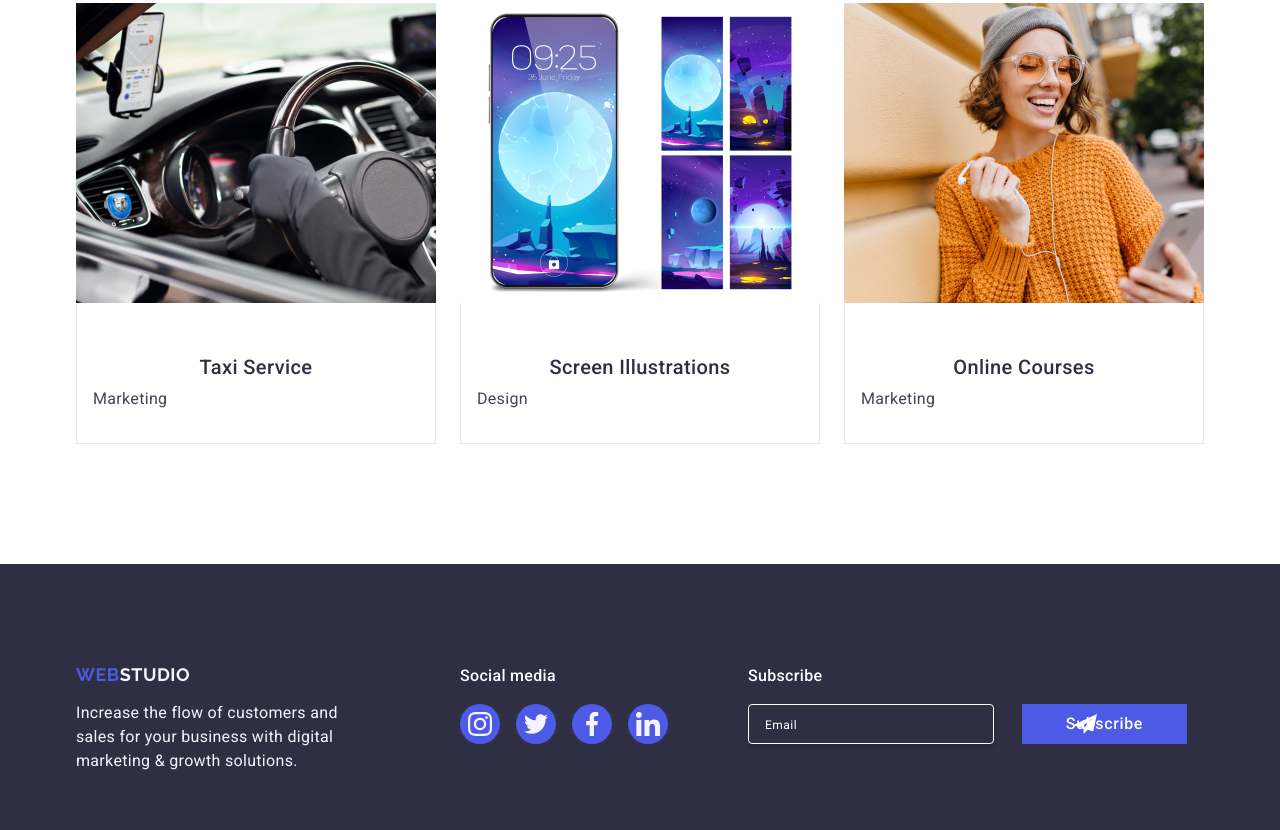
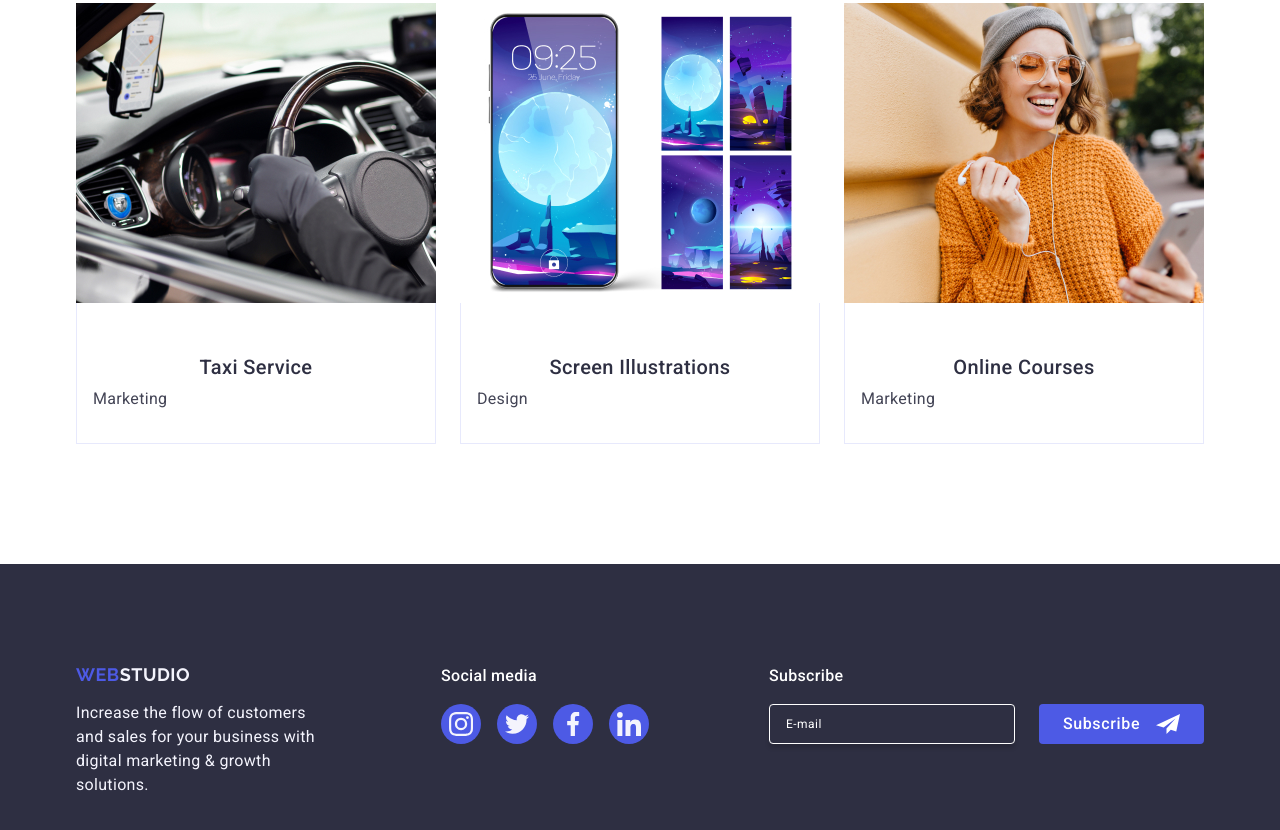
Before and after one commit to SerhiyVorona/goit-markup-hw-05, a plain HTML site: page index.html in a window 1280 px wide. Shown: the part 2788-3618 px from the top of the page. Drawn offline with nearby package versions, Linux system fonts and the light colour scheme.

Commit message:
0.2
footer fix

```diff
--- a/css/styles.css
+++ b/css/styles.css
@@ -486,6 +486,10 @@
         max-width: 264px;
     }
 
+    .social-media-footer {
+        margin-right: 120px;
+    }
+
     .sm-bottom-p {
         color: #FFF;
         font-family: Roboto;
@@ -530,8 +534,14 @@
         fill: #f4f4fd;
     }
 
-    .subscribe-section {
-        margin-left: 80px;
+    .footer-form {
+        display: flex;
+        gap: 24px;
+    }
+
+    .footer-form-label {
+        display: inline-flex;
+        gap: 24px;
     }
 
     .subscribe-header {
@@ -552,50 +562,46 @@
     .subscribe-email {
         width: 246px;
         height: 40px;
+        border: 1px solid #ffffff;
         background-color: transparent;
+        font-size: 12px;
+        line-height: 2;
+        letter-spacing: 0.04em;
         border-radius: 4px;
-        border: 1px solid var(--WHITE, #FFF);
         box-shadow: 0px 4px 4px 0px rgba(0, 0, 0, 0.15);
-        padding-top: 8px;
-        padding-bottom: 8px;
         padding-left: 16px;
+        color: #ffffff;
     }
 
     .subscribe-email::placeholder {
-        color: var(--WHITE, #FFF);
-        font-family: Roboto;
-        font-size: 12px;
-        font-style: normal;
-        font-weight: 400;
-        line-height: 24px;
-        /* 200% */
-        letter-spacing: 0.48px;
+        color: #ffffff;
     }
 
     .subscribe-btn {
-        width: 165px;
+        min-width: 165px;
         height: 40px;
-        margin-left: 24px;
-        background: #4D5AE5;
-        padding: 8px 24px;
-        color: #FFF;
-        text-align: center;
-        /* Button Text */
+        display: flex;
+        justify-content: center;
+        align-items: center;
         font-family: Roboto;
         font-size: 16px;
-        font-style: normal;
         font-weight: 500;
-        line-height: 24px;
-        /* 150% */
-        letter-spacing: 0.64px;
-        border: 4px;
+        line-height: 1.5;
+        letter-spacing: 0.04em;
+        color: #ffffff;
+        cursor: pointer;
+        background-color: #4D5AE5;
+        border: none;
+        border-radius: 4px;
     }
 
     .subscribe-icon {
-        position: absolute;
+        margin-left: 16px;
+        /*position: absolute;
         top: 148px;
         right: 183px;
         bottom: 140px;
+        left: 1223px;*/
     }
 
     .backdrop {
--- a/index.html
+++ b/index.html
@@ -403,12 +403,18 @@
                 </ul>
             </div>
             <div class="subscribe-section">
+
                 <p class="subscribe-header">Subscribe</p>
-                <input type="email" class="subscribe-email" name="subscribe email" placeholder="Email">
-                <button class="subscribe-btn">Subscribe</button>
-                <svg class="subscribe-icon" width="24" height="24">
+                <form class="footer-form">
+                    <label class="footer-form-label">
+                    <input type="email" class="subscribe-email" name="subscribe email" placeholder="E-mail">
+                    <button class="subscribe-btn">Subscribe
+                    <svg class="subscribe-icon" width="24" height="24">
                                 <use href="./images/icons.svg#icon-subscribe"></use>
                             </svg>
+                            </button>
+                            </label>
+                </form>
             </div>
         </div>
     </footer>
```
